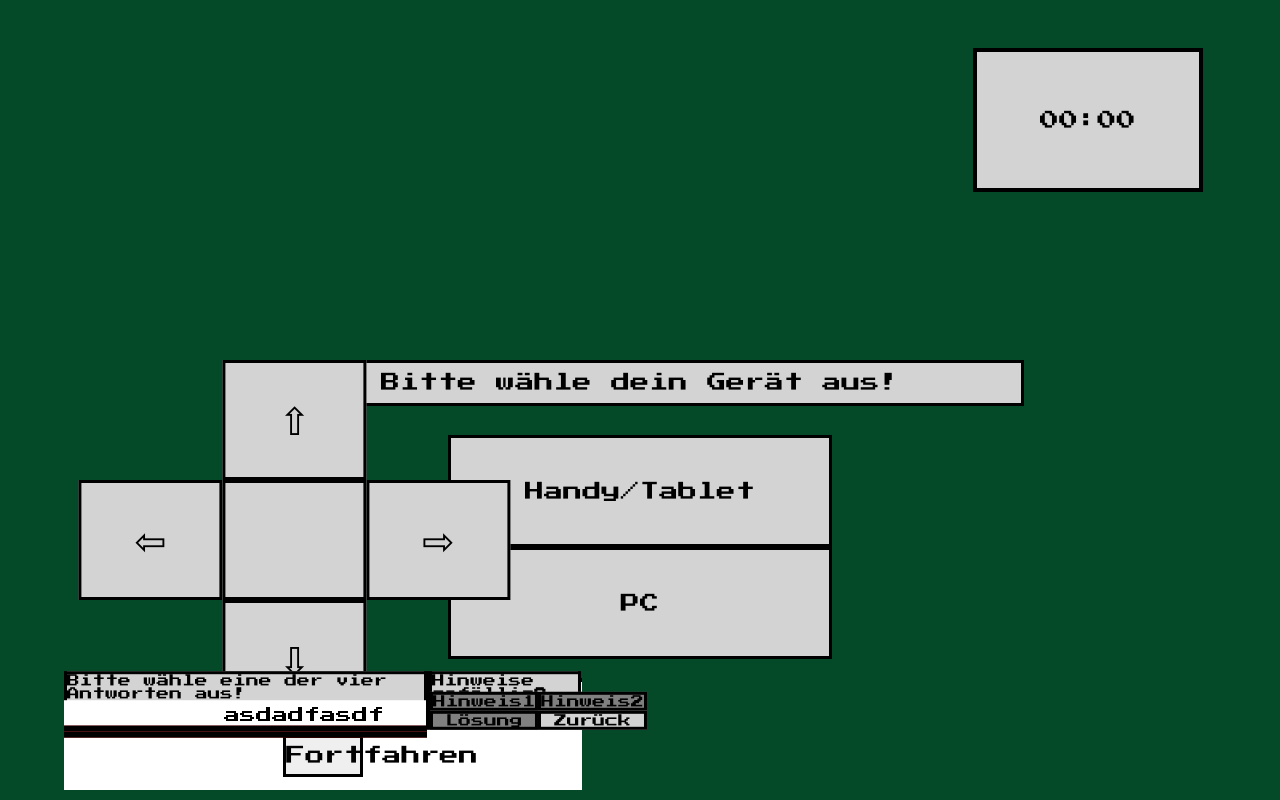
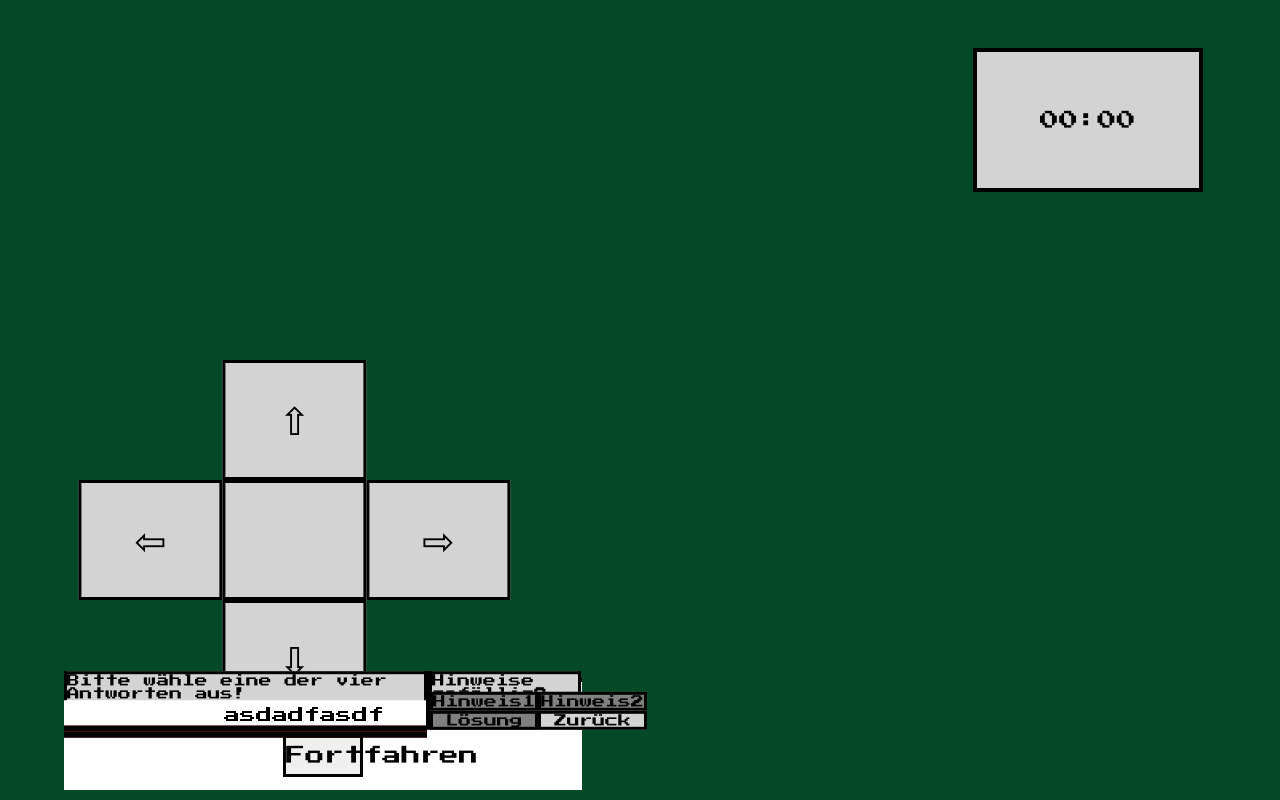
Before and after one commit to Seminarfach/Arnoldi_Winter, a plain HTML site: page index.html in a window 1280 px wide. Drawn offline with nearby package versions, Linux system fonts and the light colour scheme.

Commit message:
Update index.html

```diff
--- a/index.html
+++ b/index.html
@@ -31,7 +31,7 @@
 
 
 
-        <div class = "Auswahl" id = "AuswahlID" display = "display: none">
+        <div class = "Auswahl" id = "AuswahlID" style = "display: none">
             <div class = "ErklärBox" id = "ErklärBox" > Bitte wähle dein Gerät aus! </div>
 
             <div style = " width: 100%; height: 40%; display: flex; justify-content: center;" id="Geräte">
```
